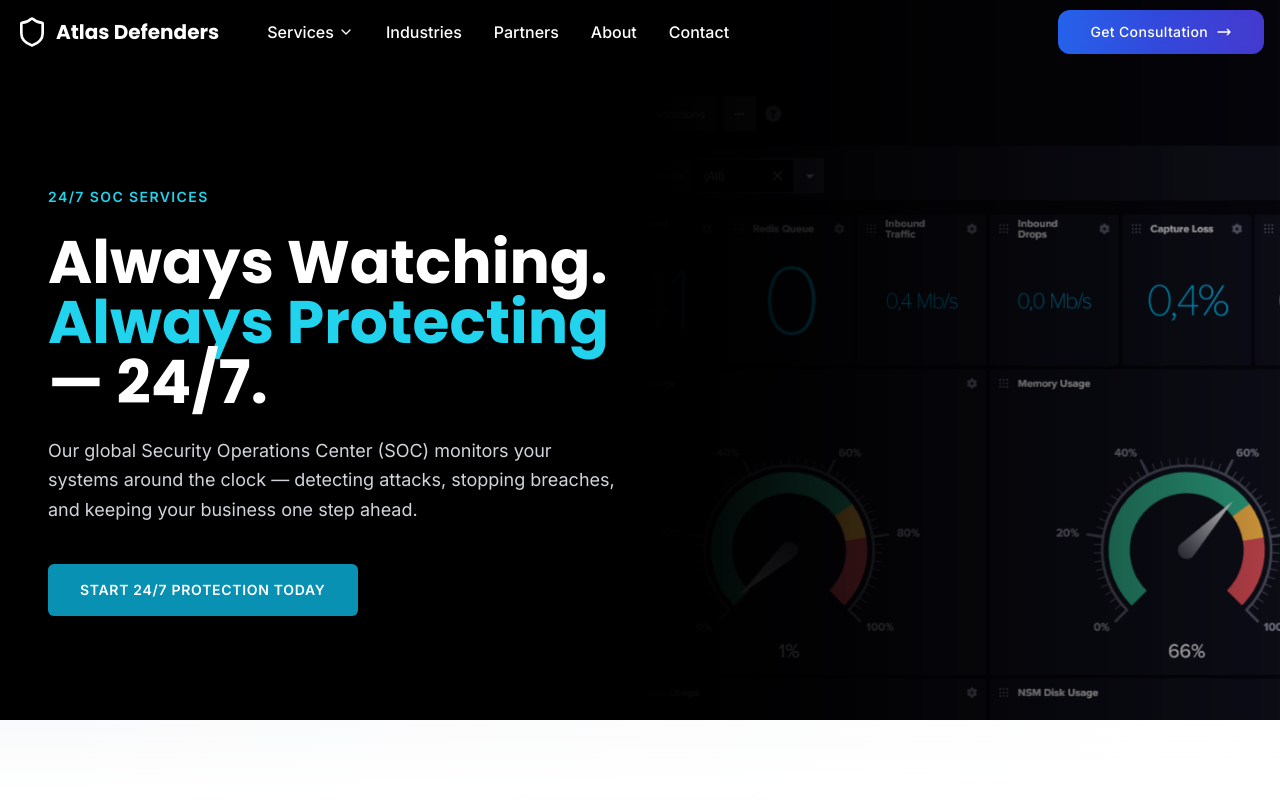
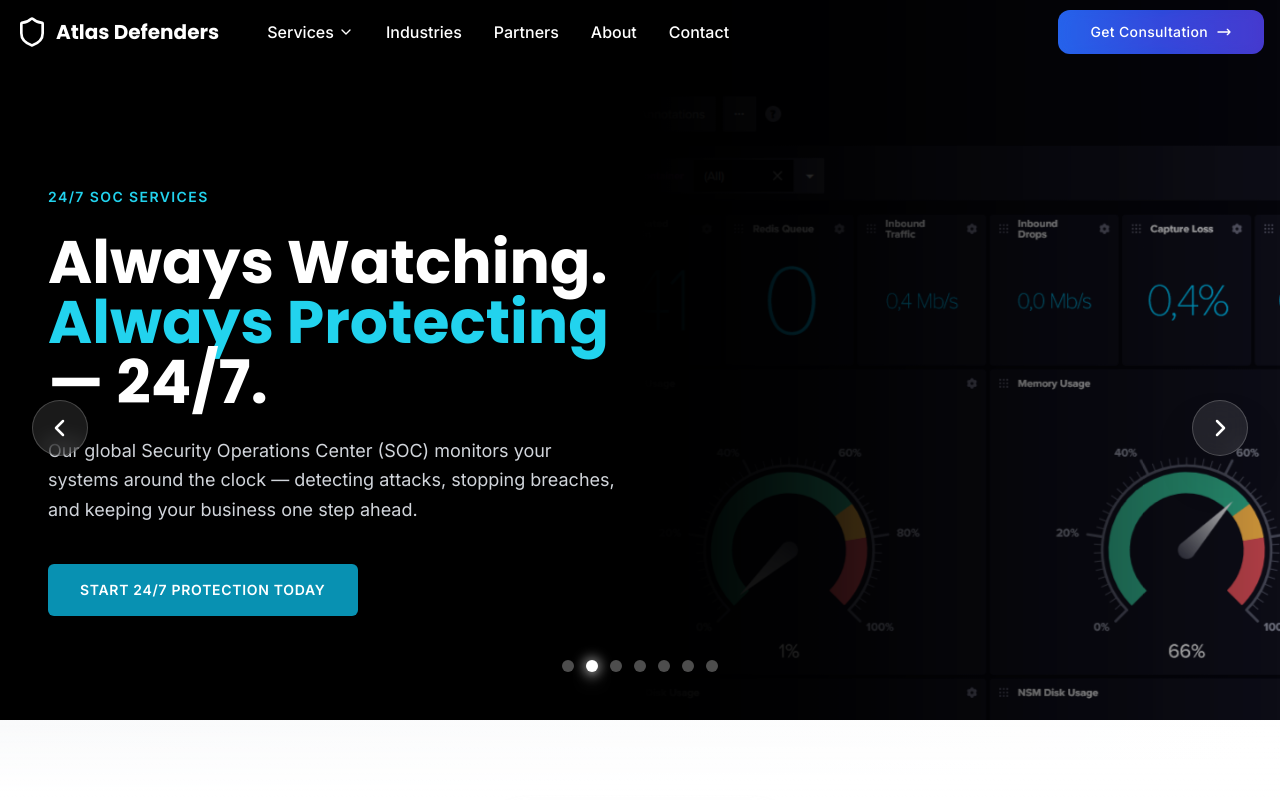
Before and after one commit to john-a453/atlasdef, a React (Vite) app: page / in a window 1280 px wide. Shown: the top 800 px of the page. Built offline with nearby package versions, Linux system fonts and the light colour scheme.

Commit message:
homepage version 5

```diff
--- a/src/components/home/Hero.tsx
+++ b/src/components/home/Hero.tsx
@@ -5,17 +5,27 @@ import { useState, useEffect } from 'react';
 const Hero = () => {
   const [currentSlide, setCurrentSlide] = useState(0);
   const [imagesLoaded, setImagesLoaded] = useState(false);
+  const [isPaused, setIsPaused] = useState(false);
+
+  // Manual navigation functions
+  const goToNextSlide = () => {
+    setCurrentSlide((prev) => (prev + 1) % 7);
+  };
+
+  const goToPrevSlide = () => {
+    setCurrentSlide((prev) => (prev - 1 + 7) % 7);
+  };
 
   // Auto-switch slides every 5 seconds - only start after images are loaded
   useEffect(() => {
-    if (!imagesLoaded) return;
+    if (!imagesLoaded || isPaused) return;
 
     const interval = setInterval(() => {
       setCurrentSlide((prev) => (prev + 1) % 7);
     }, 5000);
 
     return () => clearInterval(interval);
-  }, [imagesLoaded]);
+  }, [imagesLoaded, isPaused]);
 
   // Preload all images for smooth transitions with optimizations
   useEffect(() => {
@@ -349,6 +359,109 @@ const Hero = () => {
         </div>
       </div>
 
+      {/* Professional Navigation Arrows */}
+      {imagesLoaded && (
+        <>
+          {/* Previous Arrow */}
+          <motion.button
+            onClick={goToPrevSlide}
+            onMouseEnter={() => setIsPaused(true)}
+            onMouseLeave={() => setIsPaused(false)}
+            className="absolute left-8 top-1/2 -translate-y-1/2 z-20 group"
+            whileHover={{ scale: 1.1 }}
+            whileTap={{ scale: 0.95 }}
+            initial={{ opacity: 0, x: -20 }}
+            animate={{ opacity: 1, x: 0 }}
+            transition={{ duration: 0.6, delay: 1 }}
+          >
+            <div className="relative">
+              {/* Outer Glow */}
+              <div className="absolute inset-0 bg-white/20 rounded-full blur-xl scale-150 opacity-0 group-hover:opacity-100 transition-opacity duration-300"></div>
+
+              {/* Main Button */}
+              <div className="relative w-14 h-14 bg-white/10 backdrop-blur-md border border-white/20 rounded-full flex items-center justify-center group-hover:bg-white/20 group-hover:border-white/30 transition-all duration-300 shadow-2xl">
+                <svg
+                  className="w-6 h-6 text-white group-hover:text-white transition-colors duration-300"
+                  fill="none"
+                  stroke="currentColor"
+                  viewBox="0 0 24 24"
+                >
+                  <path strokeLinecap="round" strokeLinejoin="round" strokeWidth={2.5} d="M15 19l-7-7 7-7" />
+                </svg>
+              </div>
+
+              {/* Ripple Effect */}
+              <div className="absolute inset-0 rounded-full border-2 border-white/30 scale-0 group-hover:scale-110 opacity-0 group-hover:opacity-100 transition-all duration-500"></div>
+            </div>
+          </motion.button>
+
+          {/* Next Arrow */}
+          <motion.button
+            onClick={goToNextSlide}
+            onMouseEnter={() => setIsPaused(true)}
+            onMouseLeave={() => setIsPaused(false)}
+            className="absolute right-8 top-1/2 -translate-y-1/2 z-20 group"
+            whileHover={{ scale: 1.1 }}
+            whileTap={{ scale: 0.95 }}
+            initial={{ opacity: 0, x: 20 }}
+            animate={{ opacity: 1, x: 0 }}
+            transition={{ duration: 0.6, delay: 1 }}
+          >
+            <div className="relative">
+              {/* Outer Glow */}
+              <div className="absolute inset-0 bg-white/20 rounded-full blur-xl scale-150 opacity-0 group-hover:opacity-100 transition-opacity duration-300"></div>
+
+              {/* Main Button */}
+              <div className="relative w-14 h-14 bg-white/10 backdrop-blur-md border border-white/20 rounded-full flex items-center justify-center group-hover:bg-white/20 group-hover:border-white/30 transition-all duration-300 shadow-2xl">
+                <svg
+                  className="w-6 h-6 text-white group-hover:text-white transition-colors duration-300"
+                  fill="none"
+                  stroke="currentColor"
+                  viewBox="0 0 24 24"
+                >
+                  <path strokeLinecap="round" strokeLinejoin="round" strokeWidth={2.5} d="M9 5l7 7-7 7" />
+                </svg>
+              </div>
+
+              {/* Ripple Effect */}
+              <div className="absolute inset-0 rounded-full border-2 border-white/30 scale-0 group-hover:scale-110 opacity-0 group-hover:opacity-100 transition-all duration-500"></div>
+            </div>
+          </motion.button>
+
+          {/* Slide Indicators */}
+          <div className="absolute bottom-32 left-1/2 -translate-x-1/2 z-20 flex space-x-3">
+            {slides.map((_, index) => (
+              <motion.button
+                key={index}
+                onClick={() => setCurrentSlide(index)}
+                onMouseEnter={() => setIsPaused(true)}
+                onMouseLeave={() => setIsPaused(false)}
+                className="group relative"
+                whileHover={{ scale: 1.2 }}
+                whileTap={{ scale: 0.9 }}
+                initial={{ opacity: 0, y: 20 }}
+                animate={{ opacity: 1, y: 0 }}
+                transition={{ duration: 0.4, delay: 1.2 + index * 0.1 }}
+              >
+                <div className="relative">
+                  {/* Active Indicator */}
+                  <div className={`w-3 h-3 rounded-full transition-all duration-300 ${
+                    currentSlide === index
+                      ? 'bg-white shadow-lg shadow-white/50'
+                      : 'bg-white/30 group-hover:bg-white/60'
+                  }`}></div>
+
+                  {/* Glow Effect for Active */}
+                  {currentSlide === index && (
+                    <div className="absolute inset-0 bg-white rounded-full blur-sm scale-150 opacity-50"></div>
+                  )}
+                </div>
+              </motion.button>
+            ))}
+          </div>
+        </>
+      )}
+
       {/* CrowdStrike-Style Bottom Banner */}
       <div className="absolute bottom-0 left-0 right-0 bg-white py-4 px-6 shadow-lg border-t-4 border-blue-600">
         <div className="container mx-auto">
```
